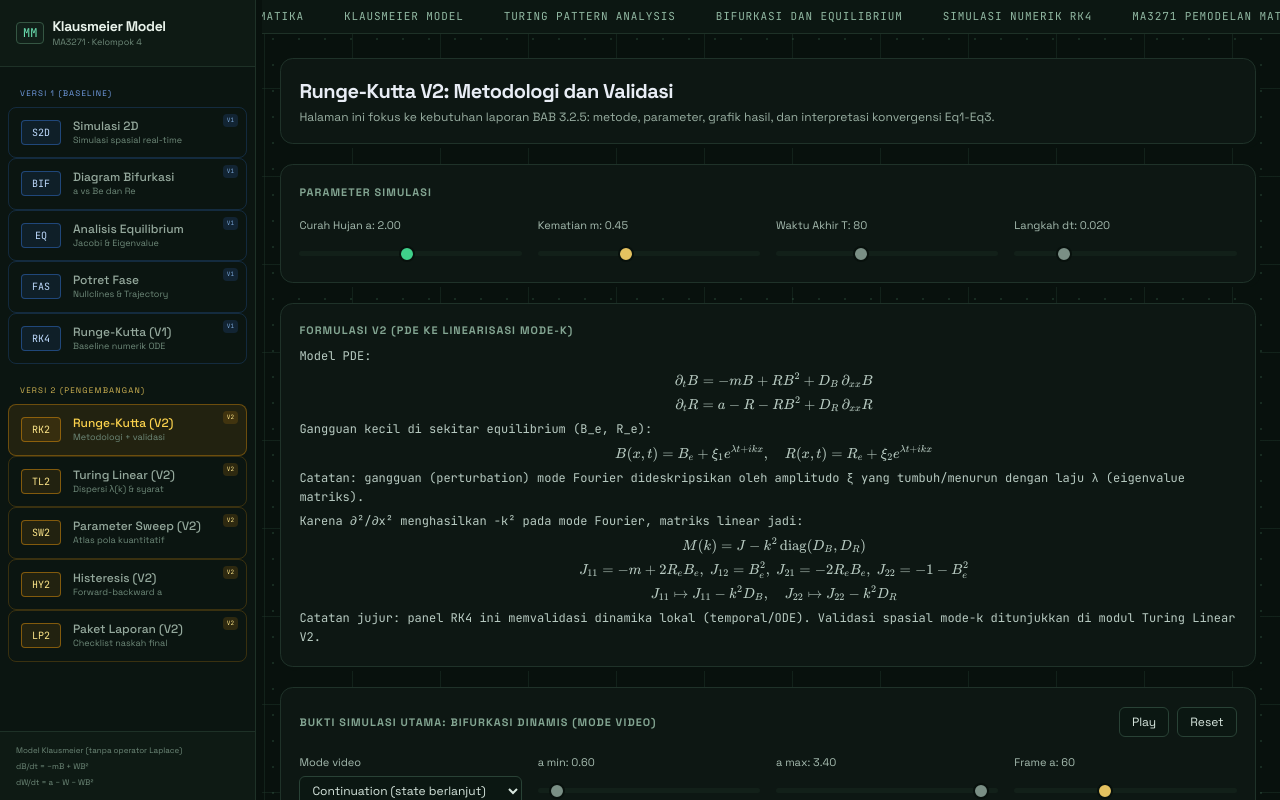
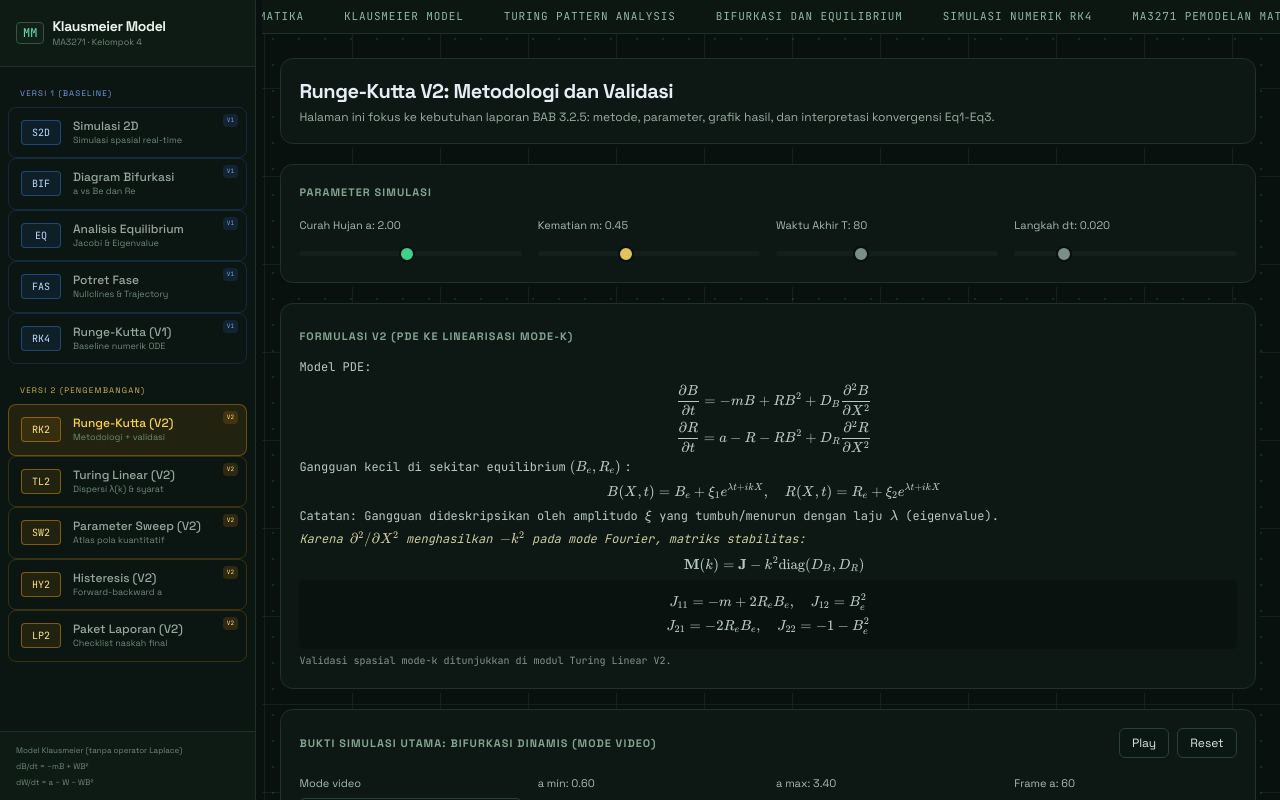
Before and after one commit to rlukassa/MA3271_Pemodelan-Matematika, a Nuxt app: page /runge-kutta-v2 in a window 1280 px wide. Shown: the top 800 px of the page. Built offline with nearby package versions, Linux system fonts and the light colour scheme.

Commit message:
refactor: formula with katex

```diff
--- a/app/pages/runge-kutta-v2.vue
+++ b/app/pages/runge-kutta-v2.vue
@@ -397,21 +397,27 @@ const rMax = computed(() => {
       </div>
 
       <div class="card">
-        <h2 class="section-title mb-2">Formulasi V2 (PDE ke Linearisasi Mode-k)</h2>
-        <div class="font-data text-xs leading-relaxed text-[#b8cbc2] space-y-1">
-          <p>Model PDE:</p>
-          <LatexExpr class="ml-3" :expr="'\\partial_t B = -mB + RB^2 + D_B\\,\\partial_{xx}B'" :block="true" />
-          <LatexExpr class="ml-3" :expr="'\\partial_t R = a - R - RB^2 + D_R\\,\\partial_{xx}R'" :block="true" />
-          <p class="mt-2">Gangguan kecil di sekitar equilibrium (B_e, R_e):</p>
-          <LatexExpr class="ml-3" :expr="'B(x,t)=B_e+\\xi_1e^{\\lambda t+ikx},\\quad R(x,t)=R_e+\\xi_2e^{\\lambda t+ikx}'" :block="true" />
-          <p class="mt-2">Catatan: gangguan (perturbation) mode Fourier dideskripsikan oleh amplitudo ξ yang tumbuh/menurun dengan laju λ (eigenvalue matriks).</p>
-          <p class="mt-2">Karena ∂²/∂x² menghasilkan -k² pada mode Fourier, matriks linear jadi:</p>
-          <LatexExpr class="ml-3" :expr="'M(k)=J-k^2\\operatorname{diag}(D_B,D_R)'" :block="true" />
-          <LatexExpr class="ml-3" :expr="'J_{11}=-m+2R_eB_e,\\;J_{12}=B_e^2,\\;J_{21}=-2R_eB_e,\\;J_{22}=-1-B_e^2'" :block="true" />
-          <LatexExpr class="ml-3" :expr="'J_{11}\\mapsto J_{11}-k^2D_B,\\quad J_{22}\\mapsto J_{22}-k^2D_R'" :block="true" />
-          <p class="mt-2">Catatan jujur: panel RK4 ini memvalidasi dinamika lokal (temporal/ODE). Validasi spasial mode-k ditunjukkan di modul Turing Linear V2.</p>
-        </div>
-      </div>
+  <h2 class="section-title mb-2 text-lg font-bold">Formulasi V2 (PDE ke Linearisasi Mode-k)</h2>
+  <div class="font-data text-xs leading-relaxed text-[#b8cbc2] space-y-1">
+    <p>Model PDE:</p>
+    <LatexExpr class="ml-3" :expr="'\\frac{\\partial B}{\\partial t} = -mB + RB^2 + D_B \\frac{\\partial^2 B}{\\partial X^2}'" :block="true" />
+    <LatexExpr class="ml-3" :expr="'\\frac{\\partial R}{\\partial t} = a - R - RB^2 + D_R \\frac{\\partial^2 R}{\\partial X^2}'" :block="true" />
+
+    <p class="mt-2 flex items-center flex-wrap gap-1">
+      Gangguan kecil di sekitar equilibrium
+      <LatexExpr :expr="'(B_e, R_e)'" :inline="true" />:
+    </p>
+    <LatexExpr class="ml-3" :expr="'B(X,t)=B_e+\\xi_1e^{\\lambda t+ikX}, \\quad R(X,t)=R_e+\\xi_2e^{\\lambda t+ikX}'" :block="true" />
+    <p class="mt-2">Catatan: Gangguan dideskripsikan oleh amplitudo <LatexExpr :expr="'\\xi'" :inline="true" /> yang tumbuh/menurun dengan laju <LatexExpr :expr="'\\lambda'" :inline="true" /> (eigenvalue).</p>
+    <p class="mt-2 text-yellow-100/80 italic">Karena <LatexExpr :expr="'\\partial^2/\\partial X^2'" :inline="true" /> menghasilkan <LatexExpr :expr="'-k^2'" :inline="true" /> pada mode Fourier, matriks stabilitas:</p>
+    <LatexExpr class="ml-3" :expr="'\\mathbf{M}(k) = \\mathbf{J} - k^2 \\text{diag}(D_B, D_R)'" :block="true" />
+    <div class="bg-black/20 p-2 rounded">
+      <LatexExpr :expr="'J_{11}=-m+2R_eB_e, \\quad J_{12}=B_e^2'" :block="true" />
+      <LatexExpr :expr="'J_{21}=-2R_eB_e, \\quad J_{22}=-1-B_e^2'" :block="true" />
+    </div>
+    <p class="mt-2 text-[10px] opacity-70">Validasi spasial mode-k ditunjukkan di modul Turing Linear V2.</p>
+    </div>
+  </div>
 
       <div class="card">
         <div class="flex flex-wrap items-center justify-between gap-3 mb-3">
```
Also changed, not shown: 1 other file (tests, documents, lock files or other folders).
